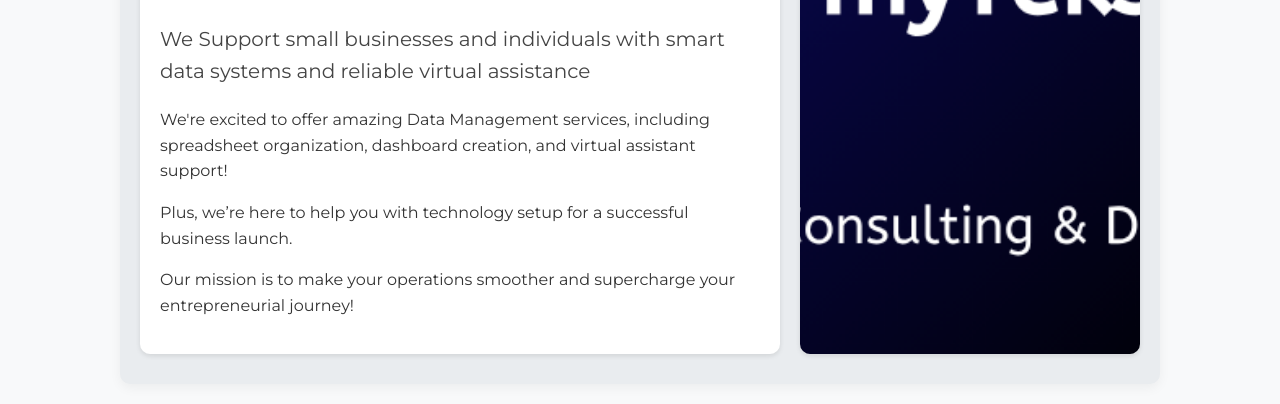
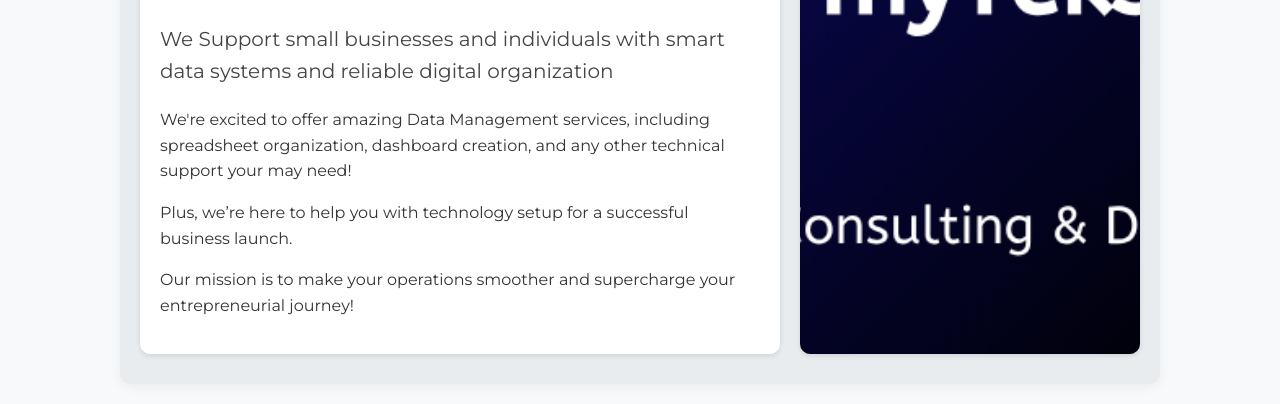
Before and after one commit to Lashi2000/myTekSpace, a plain HTML site: page index.html in a window 1280 px wide. Shown: the part 410-814 px from the top of the page. Drawn offline with nearby package versions, Linux system fonts and the light colour scheme.

Commit message:
Update index.html

```diff
--- a/index.html
+++ b/index.html
@@ -141,8 +141,8 @@ nav {
 <div class="home-column">
 <h1 style="font-family: 'Oswald', sans-serif; font-size: 2.8em; font-weight: 700; color: #2b2d42; margin-bottom: 10px;">Welcome to our homepage!</h1>
 <h2 style="font-family: 'Oswald', sans-serif; font-size: 2em;">at myTekSpace</h2>
-<p style="font-size: 1.25em; font-weight: 500; color: #444;">We Support small businesses and individuals with smart data systems and reliable virtual assistance</p>
-<p>We're excited to offer amazing Data Management services, including spreadsheet organization, dashboard creation, and virtual assistant support!</p>
+<p style="font-size: 1.25em; font-weight: 500; color: #444;">We Support small businesses and individuals with smart data systems and reliable digital organization</p>
+<p>We're excited to offer amazing Data Management services, including spreadsheet organization, dashboard creation, and any other technical support your may need!</p>
 <p>Plus, we’re here to help you with technology setup for a successful business launch.</p>
 <p>Our mission is to make your operations smoother and supercharge your entrepreneurial journey!</p>
 </div>
@@ -155,7 +155,7 @@ nav {
 <h2>Services</h2>
 <div class="services-container">
 <div class="service-column"><img alt="Virtual Assistant Image" src="virtual assistant.png"/>
-<h3>Virtual Assistant</h3>
+<h3>Digital Consulting</h3>
         📬 Email &amp; Calendar Management: Streamline inboxes and optimize schedules using Gmail &amp; Google Calendar<br/><br/>
         🗓️ Research &amp; Scheduling: Handle calendar coordination, travel bookings, and online inquiries<br/><br/>
         📋 Task Tracking: Use tools like Trello, Notion for day-to-day reminders and checklists<br/><br/>
```
